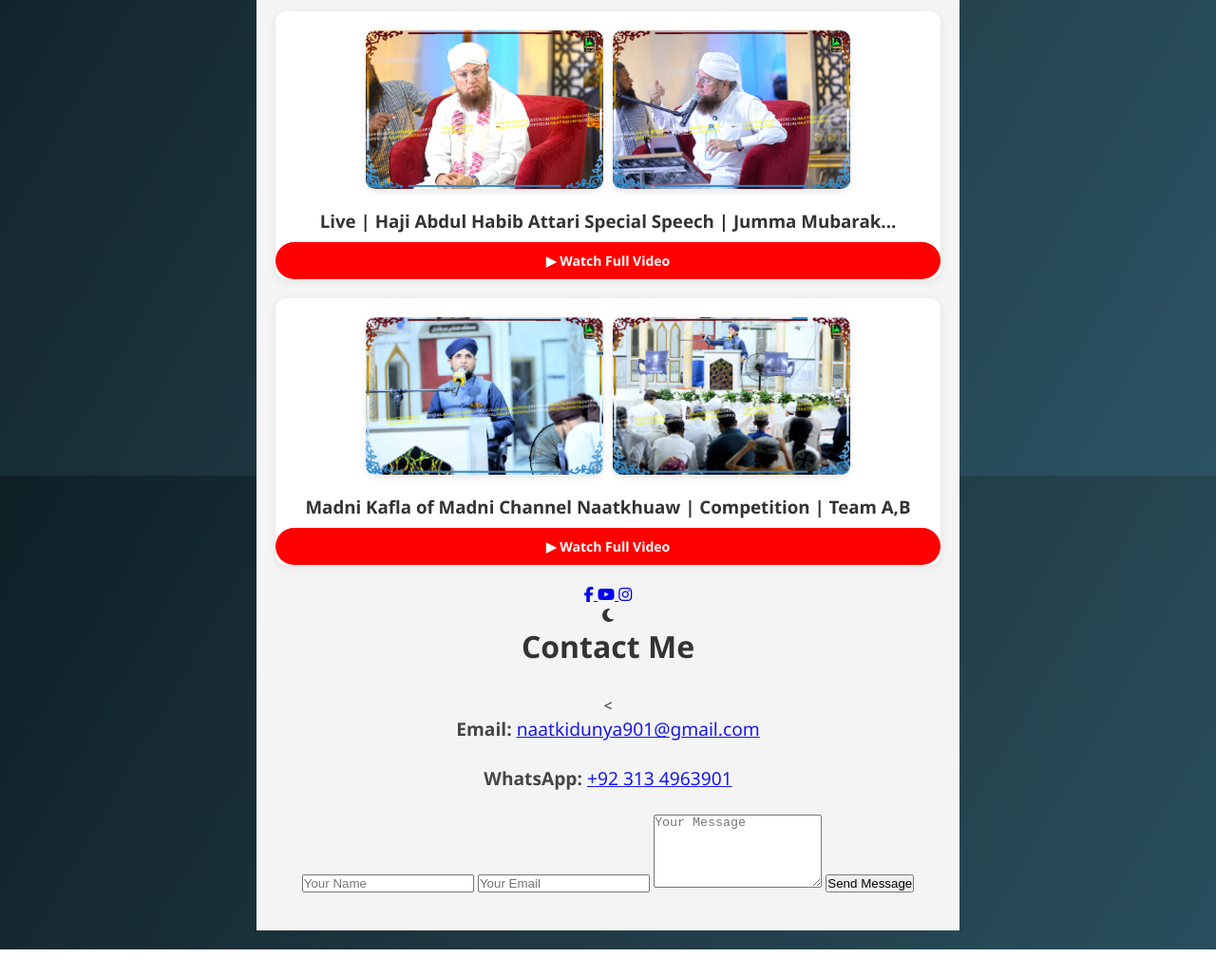
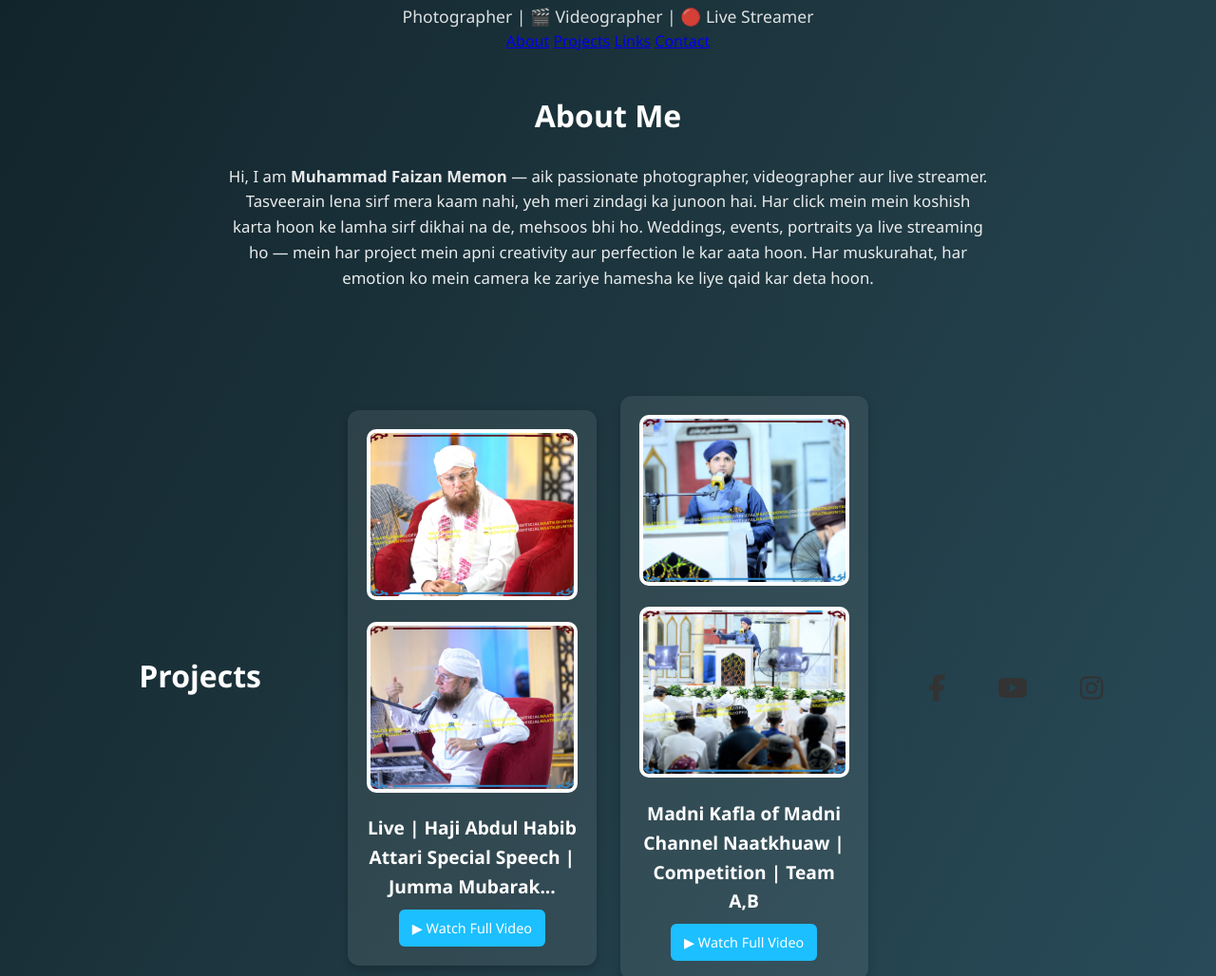
Before and after one commit to MunibRafique/duniya, a plain HTML site: page index.html in a window 1280 px wide. Shown: the part 299-1327 px from the top of the page at 95% size. Before the commit the page ends 1299 px from the top, so only its background shows below. Drawn offline with Linux system fonts and the light colour scheme; files whose address does not match are found by name.

Commit message:
Update style.css

```diff
--- a/style.css
+++ b/style.css
@@ -1,350 +1,460 @@
+/* Reset & Default Settings */
 * {
   margin: 0;
   padding: 0;
   box-sizing: border-box;
+  scroll-behavior: smooth;
 }
 
-/* Body */
 body {
   font-family: 'Segoe UI', sans-serif;
   background: linear-gradient(120deg, #0f2027, #203a43, #2c5364);
   color: white;
-  height: 100vh;
-  display: flex;
-  align-items: center;
-  justify-content: center;
+  line-height: 1.6;
+  overflow-x: hidden;
 }
 
-/* Hero Section */
+/* Layout Section Styling */
+section {
+  padding: 40px 20px;
+  max-width: 1200px;
+  margin: auto;
+}
+
+/* Header & Hero Section */
 .hero {
   text-align: center;
-  padding: 20px;
+  padding-top: 60px;
+}
+
+.hero img {
+  width: 140px;
+  height: 140px;
+  border-radius: 50%;
+  object-fit: cover;
+  border: 4px solid white;
+  margin-bottom: 20px;
 }
 
 .hero h1 {
-  font-size: 3rem;
+  font-size: 2.5rem;
   margin-bottom: 10px;
-  letter-spacing: 2px;
 }
 
 .hero p {
-  font-size: 1.2rem;
+  font-size: 1.1rem;
+  opacity: 0.85;
+}
+
+/* Button Style */
+.btn {
+  display: inline-block;
+  margin-top: 20px;
+  padding: 10px 22px;
+  background-color: #ff4b2b;
+  color: white;
+  border-radius: 8px;
+  text-decoration: none;
+  font-weight: bold;
+  transition: background 0.3s ease;
+}
+
+.btn:hover {
+  background-color: #ff1c00;
+}
+
+/* About Section */
+.about h2,
+.projects h2 {
+  font-size: 2rem;
   margin-bottom: 25px;
+  text-align: center;
+}
+
+.about p {
+  font-size: 1.05rem;
+  max-width: 800px;
+  margin: auto;
+  text-align: center;
   opacity: 0.9;
 }
 
-.hero-buttons {
-  display: flex;
-  flex-wrap: wrap;
-  justify-content: center;
-  gap: 15px;
+/* Projects Section Grid */
+.projects {
+  display: grid;
+  grid-template-columns: repeat(auto-fit, minmax(260px, 1fr));
+  gap: 25px;
+  margin-top: 30px;
+  place-items: center;
 }
 
-.hero-buttons a {
-  text-decoration: none;
-  background-color: #ffffff10;
-  color: white;
-  padding: 10px 20px;
-  border: 1px solid #ffffff40;
-  border-radius: 25px;
-  transition: all 0.3s ease;
+/* Individual Project Box */
+.project-box {
+  background-color: rgba(255, 255, 255, 0.08);
+  padding: 20px;
+  border-radius: 12px;
+  text-align: center;
+  box-shadow: 0 4px 10px rgba(0,0,0,0.2);
+  transition: transform 0.3s ease;
   }
 
-.hero-buttons a:hover {
-  background-color: white;
-  color: #2c5364;
-  transform: scale(1.05);
-}
-.profile-pic {
-  width: 150px;
-  height: 180px;
-  margin: 0 auto 20px auto;
-  border-radius: 50%;
-  overflow: hidden;
-  border: 4px solid white;
-  box-shadow: 0 0 15px rgba(0,0,0,0.3);
+.project-box:hover {
+  transform: translateY(-5px);
 }
 
-.profile-pic img {
+.project-box img {
   width: 100%;
-  height: 100%;
+  height: 180px;
   object-fit: cover;
-  display: block;
-}
-.about {
-  background-color: #252a32;
-  color: #333;
-  padding: 40px 20px;
-  text-align: center;
+  border-radius: 10px;
+  margin-bottom: 15px;
 }
 
-.about h2 {
+.project-box h3 {
+  font-size: 1.2rem;
+  margin-bottom: 8px;
+}
+
+.project-box p {
+  font-size: 0.95rem;
+  margin-bottom: 10px;
+  opacity: 0.9;
+}
+
+.project-box a {
+  display: inline-block;
+  padding: 8px 14px;
+  background-color: #1cbfff;
+  color: #fff;
+  border-radius: 6px;
+  font-size: 0.9rem;
+  text-decoration: none;
+}
+
+.project-box a:hover {
+  background-color: #1293c5;
+}
+
+/* Footer */
+footer {
+  text-align: center;
+  padding: 25px;
+  background-color: #111;
+  font-size: 0.9rem;
+  color: #bbb;
+}
+
+/* Responsive Design */
+@media (max-width: 768px) {
+  .hero h1 {
     font-size: 2rem;
-  margin-bottom: 20px;
-  color: white;
+  }
+
+  .hero img {
+    width: 110px;
+    height: 110px;
   }
 
   .about p {
     font-size: 1rem;
-  line-height: 1.7;
-  max-width: 700px;
-  margin: 0 auto;
-  text-align: justify;
+    padding: 0 10px;
+  }
+
+  .project-box img {
+    height: 160px;
+  }
+}
+/* Font Awesome Icons */
+@import url('https://cdnjs.cloudflare.com/ajax/libs/font-awesome/6.5.0/css/all.min.css');
+
+.social-links {
+  display: flex;
+  justify-content: center;
+  gap: 25px;
+  margin-top: 30px;
+}
+
+.social-links a {
+  font-size: 28px;
+  color: #333;
+  transition: 0.3s;
+}
+
+.social-links a:hover {
+  color: #007bff;
+}
+.social-links {
+  text-align: center;
+  margin: 30px 0;
+}
+
+.social-links a {
+  margin: 0 15px;
+  font-size: 28px;
+  text-decoration: none;
+  transition: transform 0.2s;
+}
+
+.social-links a:hover {
+  transform: scale(1.2);
+}
+
+.social-links .youtube {
+  color: #FF0000;
+}
+
+.social-links .instagram {
+  color: #E1306C;
+}
+
+.social-links .facebook {
+  color: #1877F2;
+}
+/* Toggle switch style */
+.dark-mode-toggle {
+  text-align: center;
+  margin-top: 40px;
+}
+
+.switch {
+  position: relative;
+  display: inline-block;
+  width: 50px;
+  height: 26px;
+}
+
+.switch input {
+  opacity: 0;
+  width: 0;
+  height: 0;
+}
+
+.slider {
+  position: absolute;
+  cursor: pointer;
+  top: 0; left: 0;
+  right: 0; bottom: 0;
+  background-color: #ccc;
+  transition: 0.4s;
+  border-radius: 26px;
+}
+
+.slider:before {
+  position: absolute;
+  content: "";
+  height: 20px; width: 20px;
+  left: 3px;
+  bottom: 3px;
+  background-color: white;
+  transition: 0.4s;
+  border-radius: 50%;
+}
+
+input:checked + .slider {
+  background-color: #2196F3;
+}
+
+input:checked + .slider:before {
+  transform: translateX(24px);
+}
+
+.mode-label {
+  margin-left: 10px;
+  font-size: 16px;
+  color: #333;
+}
+
+/* 🌙 DARK MODE */
+body.dark-mode {
+  background-color: #121212;
+  color: #ffffff;
+}
+
+body.dark-mode .project-box {
+  background-color: #1e1e1e;
+}
+
+body.dark-mode .mode-label {
+  color: #eee;
+}
+/* 🌙 Dark Mode Toggle Icon */
+.dark-toggle {
+  position: fixed;
+  top: 20px;
+  right: 20px;
+  font-size: 24px;
+  background: #eee;
+  color: #333;
+  padding: 10px 12px;
+  border-radius: 50%;
+  cursor: pointer;
+  box-shadow: 0 2px 8px rgba(0,0,0,0.2);
+  transition: all 0.3s ease;
+  z-index: 9999;
+}
+.dark-toggle:hover {
+  background: #ddd;
+}
+
+/* 🌑 Dark Theme */
+body.dark-mode {
+  background-color: #121212;
+  color: #f5f5f5;
+}
+body.dark-mode .project-box {
+  background-color: #1e1e1e;
+}
+body.dark-mode .dark-toggle {
+  background: #444;
+  color: #f5f5f5;
+}
+body.dark-mode a {
+  color: #90caf9;
+}
+/* 🌙 Dark Mode Toggle Style */
+.dark-toggle {
+  position: fixed;
+  top: 20px;
+  right: 20px;
+  background: #fff;
+  color: #111;
+  padding: 10px 12px;
+  font-size: 20px;
+  border-radius: 50%;
+  cursor: pointer;
+  box-shadow: 0 2px 8px rgba(0,0,0,0.2);
+  transition: all 0.3s ease;
+  z-index: 9999;
+}
+.dark-toggle:hover {
+  background: #eee;
+}
+
+/* 🌑 DARK MODE THEMING */
+body.dark-mode {
+  background-color: #121212;
   color: #e0e0e0;
-  box-shadow: inset 0 -1px 0 #444;
 }
-.projects {
-  padding: 50px 20px;
-  background-color: #1f242c;
-  color: #f0f0f0;
+body.dark-mode a {
+  color: #90caf9;
+}
+body.dark-mode .project-box {
+  background-color: #1e1e1e;
+  color: #fff;
+}
+body.dark-mode .dark-toggle {
+  background: #444;
+  color: #fff;
+}
+.contact-section {
+  padding: 40px 20px;
+  background: #f9f9f9;
   text-align: center;
 }
 
-.projects h2 {
-  font-size: 2rem;
-  margin-bottom: 30px;
-  color: #ffffff;
-}
-
-.project {
-  margin-bottom: 40px;
-  max-width: 900px;
-  margin-left: auto;
-  margin-right: auto;
-}
-
-.project h3 {
-  font-size: 1.2rem;
-  margin-bottom: 10px;
-  color: #e2e2e2;
-}
-
-.project-images {
-  display: flex;
-  flex-wrap: wrap;
-  justify-content: center;
-  gap: 15px;
-  margin-bottom: 15px;
-}
-
-.project-images img {
-  width: 100%;
-  max-width: 350px;
-  border-radius: 10px;
-  box-shadow: 0 4px 10px rgba(0,0,0,0.3);
-}
-
-.project p {
-  font-size: 1rem;
-  color: #ccc;
-  margin-bottom: 10px;
-  padding: 0 10px;
-}
-
-.yt-button {
-  display: inline-block;
-  background-color: #ff0000;
-  color: white;
-  padding: 10px 20px;
-  text-decoration: none;
-  border-radius: 25px;
-  font-weight: bold;
-  transition: background 0.3s;
-}
-
-.yt-button:hover {
-  background-color: #cc0000;
-}
-.projects {
-  padding: 50px 20px;
-  background-color: #f9f9f9;
-}
-
-.projects h2 {
-  text-align: center;
-  font-size: 2rem;
-  margin-bottom: 30px;
-  color: #333;
-}
-
-.project-box {
-  display: flex;
-  flex-direction: column;
-  background-color: white;
-  border-radius: 12px;
-  box-shadow: 0 2px 10px rgba(0, 0, 0, 0.08);
-  margin: 20px auto;
-  max-width: 800px;
-  overflow: hidden;
-}
-
-.project-box img {
-  width: 100%;
-  height: auto;
-  object-fit: cover;
-  border-bottom: 1px solid #eee;
-}
-
-.project-info {
-  padding: 20px;
-}
-
-.project-info h3 {
-  font-size: 1.2rem;
-  margin-bottom: 10px;
+.contact-section h2 {
+  font-size: 28px;
+  margin-bottom: 20px;
   color: #222;
 }
 
-.project-info p {
-  font-size: 1rem;
-  margin-bottom: 10px;
-  color: #555;
+.contact-info {
+  margin-bottom: 20px;
+  font-size: 16px;
+  color: #444;
 }
 
-.project-info a {
-  display: inline-block;
-  text-decoration: none;
-  padding: 8px 15px;
-  background-color: #0066cc;
-  color: white;
-  border-radius: 6px;
-  transition: background-color 0.3s ease;
+.contact-form {
+  max-width: 500px;
+  margin: 0 auto;
+  display: flex;
+  flex-direction: column;
+  gap: 15px;
 }
 
-.project-info a:hover {
-  background-color: #004a99;
+.contact-form input,
+.contact-form textarea {
+  padding: 10px;
+  font-size: 16px;
+  border-radius: 5px;
+  border: 1px solid #ccc;
+  resize: vertical;
 }
 
-/* Mobile Responsive */
-@media (max-width: 600px) {
-  .project-box {
-    margin: 10px;
+.contact-form button {
+  background-color: #007bff;
+  color: white;
+  font-size: 16px;
+  padding: 12px;
+  border: none;
+  border-radius: 5px;
+  cursor: pointer;
 }
 
-  .project-info h3 {
-    font-size: 1rem;
+.contact-form button:hover {
+  background-color: #0056b3;
 }
 
-  .project-info p {
-    font-size: 0.9rem;
-  }
-}
-.about {
-  background-color: #222;
-  color: white;
+.contact-section {
   padding: 40px 20px;
-  text-align: center;
-}
-.projects {
-  padding: 40px 20px;
-  background-color: #f4f4f4;
-  color: #333;
+  background: #f9f9f9;
   text-align: center;
 }
 
-.project {
-  margin-bottom: 40px;
+.contact-section h2 {
+  font-size: 28px;
+  margin-bottom: 20px;
+  color: #222;
 }
 
-.project-images {
-  display: flex;
-  justify-content: center;
-  gap: 10px;
-  flex-wrap: wrap;
-  margin: 20px 0;
+.contact-info {
+  margin-bottom: 20px;
+  font-size: 16px;
+  color: #444;
 }
 
-.project-images img {
-  width: 48px;
-  height: 200px;
-  border-radius: 10px;
-  object-fit: cover;
-  box-shadow: 0 2px 6px rgba(0,0,0,0.1);
+.contact-form {
+  max-width: 500px;
+  width: 100%;
+  margin: 0 auto; /* Centers the form */
+  display: flex;
+  flex-direction: column;
+  align-items: center;
+  gap: 15px;
 }
 
-.youtube-btn {
-  display: inline-block;
-  background-color: #FF0000;
-  color: #fff;
-  padding: 10px 20px;
-  text-decoration: none;
-  border-radius: 25px;
-  font-weight: bold;
-  transition: background-color 0.3s ease;
+.contact-form input,
+.contact-form textarea {
+  width: 100%;
+  max-width: 500px;
+  padding: 10px;
+  font-size: 16px;
+  border-radius: 5px;
+  border: 1px solid #ccc;
+  resize: vertical;
 }
 
-.youtube-btn:hover {
-  background-color: #cc0000;
-}
-.watch-button {
-  display: inline-block;
-  margin-top: 10px;
-  padding: 10px 18px;
-  background-color: #ff0000;
+.contact-form button {
+  background-color: #007bff;
   color: white;
-  text-decoration: none;
-  border-radius: 25px;
-  font-weight: bold;
-  transition: background 0.3s;
-  font-size: 14px;
+  font-size: 16px;
+  padding: 12px 20px;
+  border: none;
+  border-radius: 5px;
+  cursor: pointer;
+  transition: background 0.3s ease;
 }
 
-.watch-button:hover {
-  background-color: #cc0000;
+.contact-form button:hover {
+  background-color: #0056b3;
 }
-.youtube-button {
-  display: inline-block;
-  margin-top: 10px;
-  padding: 8px 16px;
-  background-color: #ff0000;
-  color: white;
+.contact-info a {
+  color: #007bff;
   text-decoration: none;
-  border-radius: 4px;
-  font-weight: bold;
-  transition: background-color 0.3s ease;
-}
-.youtube-button:hover {
-  background-color: #cc0000;
+  transition: 0.3s;
 }
 
-.projects {
-  padding: 40px 20px;
-  background-color: #f4f4f4;
-  color: #333;
-  text-align: center;
+.contact-info a:hover {
+  text-decoration: underline;
+  color: #0056b3;
 }
-
-.project {
-  margin-bottom: 40px;
-}
-
-.project-images {
-  display: flex;
-  justify-content: center;
-  gap: 10px;
-  flex-wrap: wrap;
-  margin: 20px 0;
-}
-
-.project-images img {
-  width: 250px;
-  height: auto;
-  border-radius: 10px;
-  object-fit: cover;
-  box-shadow: 0 2px 6px rgba(0,0,0,0.1);
-}
-
-.youtube-btn {
-  display: inline-block;
-  background-color: #FF0000;
-  color: #fff;
-  padding: 10px 20px;
-  text-decoration: none;
-  border-radius: 25px;
-  font-weight: bold;
-  transition: background-color 0.3s ease;
-}
-
-.youtube-btn:hover {
-  background-color: #cc0000;
-}
```
Lines whose indentation alone changed are shown as unchanged.
